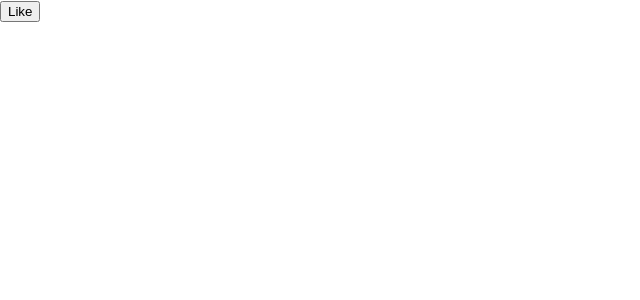
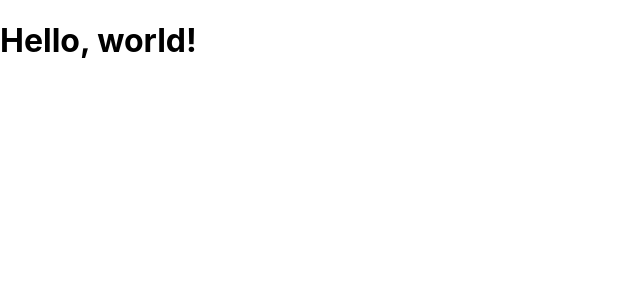
Before and after one commit to cwy007/react_example, a React (Create React App) app: page / in a window 1280 px wide. Shown: the top 300 px of the page, without its empty margins (0-640 px from the left). Built offline with nearby package versions, Linux system fonts and the light colour scheme.

Commit message:
hello world

```diff
--- a/src/index.js
+++ b/src/index.js
@@ -2,12 +2,9 @@ import React from 'react';
 import ReactDOM from 'react-dom';
 import './index.css';
 import * as serviceWorker from './serviceWorker';
-import LikeButton from "./LikeButton"
 
 ReactDOM.render(
-  <React.StrictMode>
-    <LikeButton />
-  </React.StrictMode>,
+  <h1>Hello, world!</h1>,
   document.getElementById('root')
 );
 
```
Also changed, not shown: 1 other file (tests, documents, lock files or other folders).
